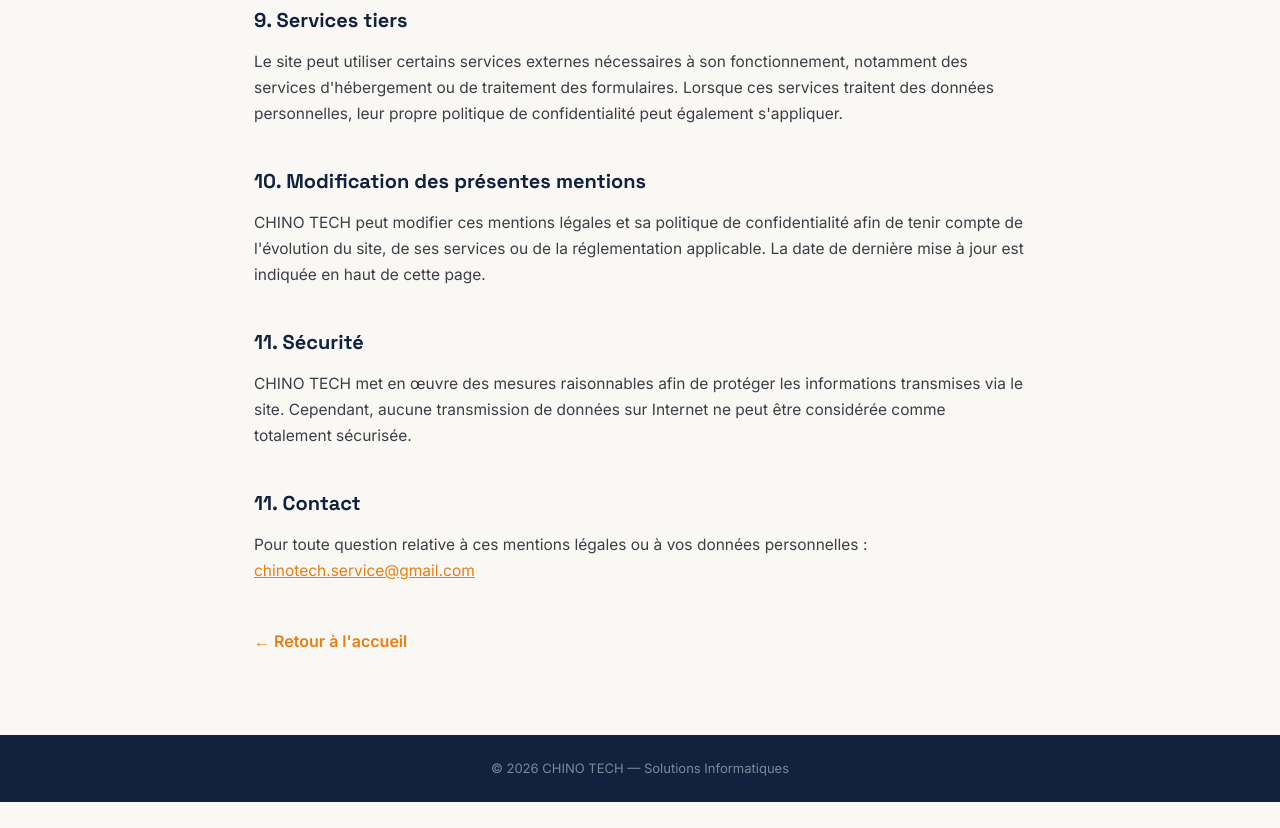
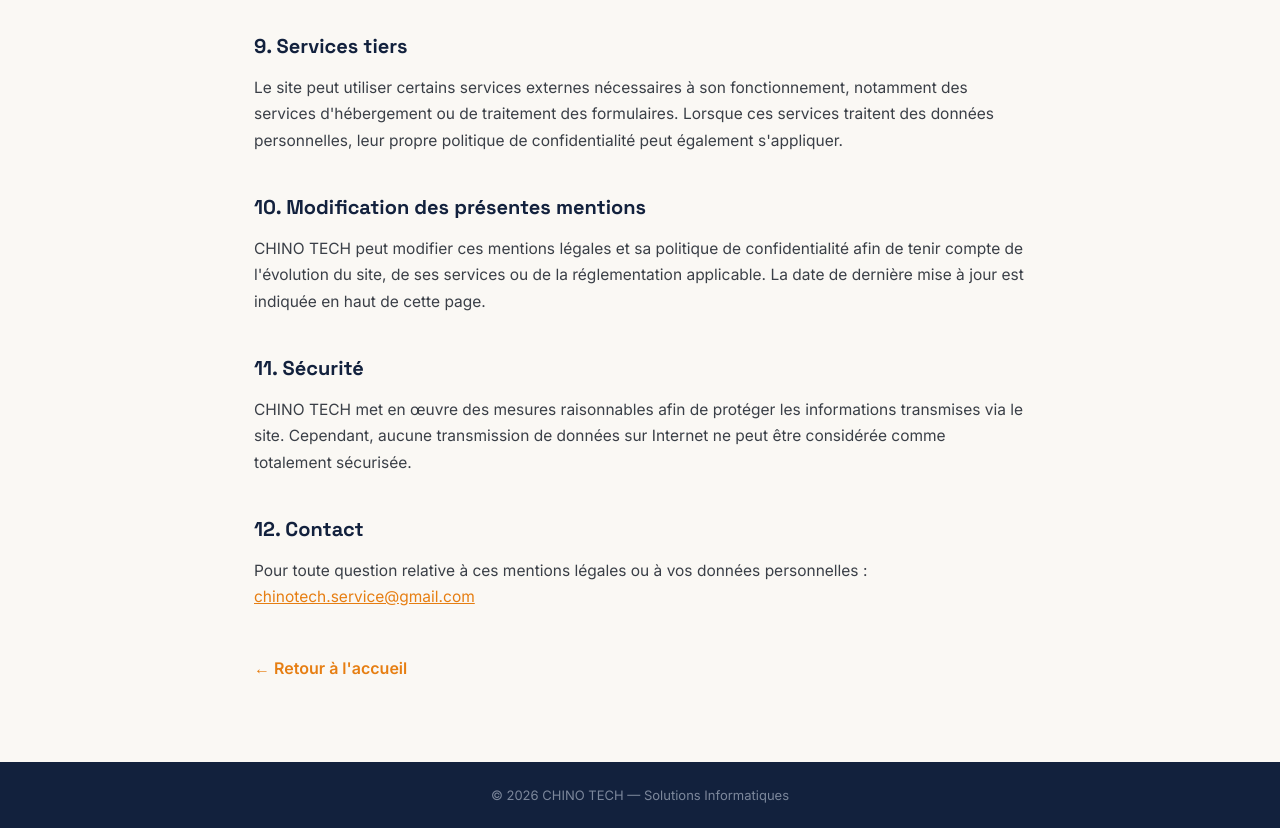
Before and after one commit to Msonchini/chinotech-site, a plain HTML site: page mentions-legales.html in a window 1280 px wide. Shown: the part 1732-2560 px from the top of the page. Before the commit the page ends 2534 px from the top, so only its background shows below. Drawn offline with Linux system fonts and the light colour scheme.

Commit message:
Update mentions-legales.html

```diff
--- a/mentions-legales.html
+++ b/mentions-legales.html
@@ -112,7 +112,7 @@
               - La rectification de données incorrectes ;
               - La suppression de certaines données ;
               - La limitation de certains traitements.
-    Pour toute demande concernant les données personnelles, contactez :
+    Pour toute demande concernant les données personnelles, contactez :<br>
     E-mail:<a href="mailto:chinotech.service@gmail.com">chinotech.service@gmail.com</a>
   </p>
 
@@ -144,7 +144,7 @@
     CHINO TECH met en œuvre des mesures raisonnables afin de protéger les informations transmises via le site.
     Cependant, aucune transmission de données sur Internet ne peut être considérée comme totalement sécurisée.
   </p>
-  <h2>11. Contact</h2>
+  <h2>12. Contact</h2>
   <p>
     Pour toute question relative à ces mentions légales ou à vos données personnelles :
     <a href="mailto:chinotech.service@gmail.com">chinotech.service@gmail.com</a>
```
